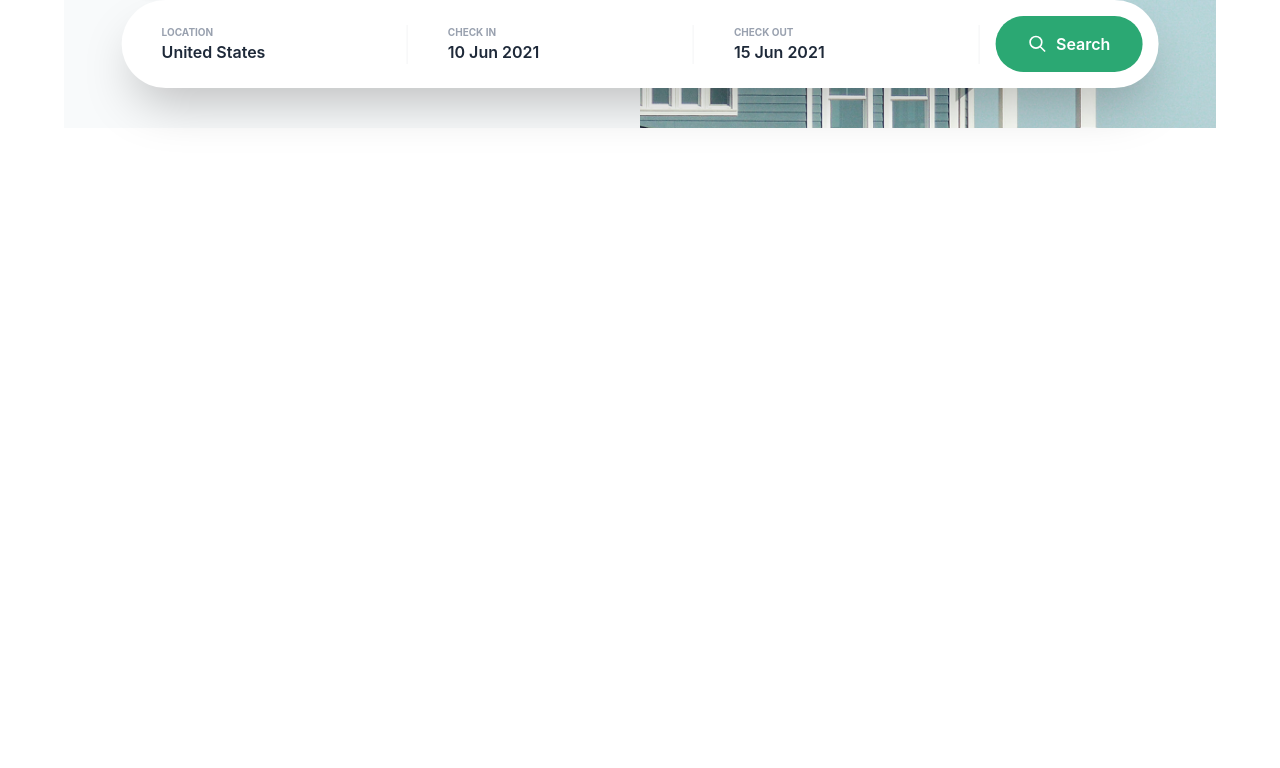
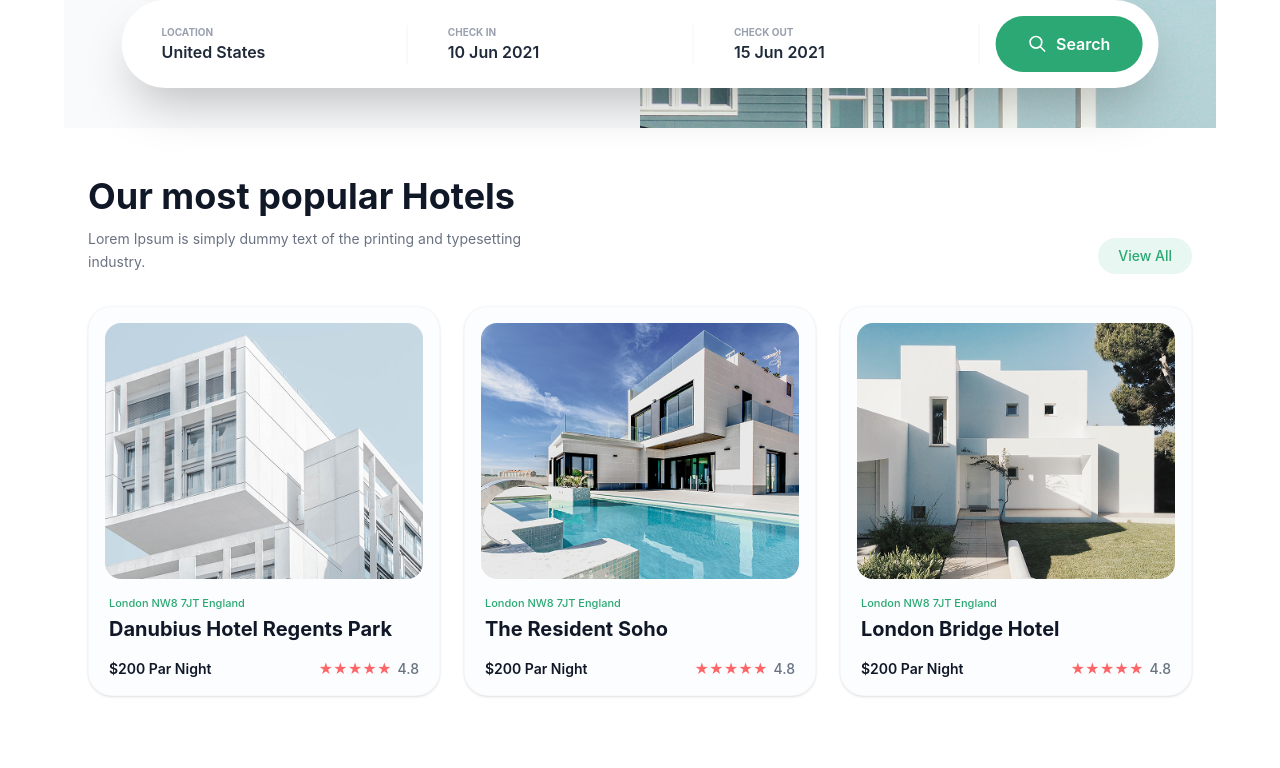
Before and after one commit to GG-absolute/Unity, a website: page index.html in a window 1280 px wide. Shown: the part 556-1324 px from the top of the page. Before the commit the page ends 800 px from the top, so only its background shows below. Drawn offline with nearby package versions, Linux system fonts and the light colour scheme; files that its build step writes are made by us from their sources.

Commit message:
2 section for 1 page html and tailvind sec 2 page 1

```diff
--- a/index.html
+++ b/index.html
@@ -8,12 +8,11 @@
 </head>
 <body>
 
-<header class="w-full bg-white px-8 py-5 flex items-center justify-between shadow-sm font-sans">
-    <!-- Логотип или пустой блок слева -->
-    <div></div>
+<header class="w-full bg-white px-8 py-5 flex items-center justify-between shadow-sm font-sans sticky top-0 z-50">
+    <a href="#" class="lg:block hidden">
+    </a>
 
-    <!-- Ссылки навигации -->
-    <ul class="flex items-center gap-10 text-gray-700 font-medium">
+    <ul class="hidden md:flex items-center gap-10 text-gray-700 font-medium">
         <li><a href="#" class="hover:text-[#2ba873] transition-colors">Booking</a></li>
         <li><a href="#" class="hover:text-[#2ba873] transition-colors">Facilities</a></li>
         <li><a href="#" class="hover:text-[#2ba873] transition-colors">About Us</a></li>
@@ -21,10 +20,12 @@
         <li><a href="#" class="hover:text-[#2ba873] transition-colors">Contact</a></li>
     </ul>
 
-    <!-- Кнопка Login справа -->
-    <div>
+    <div class="flex items-center gap-50">
         <button class="bg-[#2ba873] text-white px-8 py-2.5 rounded-full font-medium hover:bg-[#238c60] transition-colors">
             Login
+        </button>
+        <button class="md:hidden text-gray-700">
+            <svg class="w-6 h-6" fill="none" stroke="currentColor" viewBox="0 0 24 24"><path stroke-linecap="round" stroke-linejoin="round" stroke-width="2" d="M4 6h16M4 12h16M4 18h16"></path></svg>
         </button>
     </div>
 </header>
@@ -72,5 +73,77 @@
   </div>
 </section>
 
+<section class="max-w-6xl mx-auto py-12 px-6 font-sans">
+  <!-- Шапка секции -->
+  <div class="flex flex-wrap justify-between items-end mb-8 gap-4">
+    <div class="max-w-md">
+      <h2 class="text-4xl font-bold text-gray-900 mb-3">Our most popular Hotels</h2>
+      <p class="text-gray-500 text-sm leading-relaxed">Lorem Ipsum is simply dummy text of the printing and typesetting industry.</p>
+    </div>
+    <button class="bg-[#e8f7f1] text-[#2ba873] px-5 py-2 rounded-full text-sm font-medium hover:bg-[#2ba873] hover:text-white transition-colors">
+      View All
+    </button>
+  </div>
+
+  <!-- Контейнер карточек (Flexbox) -->
+  <div class="flex flex-wrap -mx-3">
+
+    <!-- Карточка 1: Danubius Hotel -->
+    <div class="w-full md:w-1/2 lg:w-1/3 px-3 mb-6">
+      <div class="bg-[#fcfdfe] rounded-3xl p-4 shadow-sm border border-gray-100/50">
+        <img src="./images/image (25).png" alt="Danubius Hotel" class="w-full h-64 object-cover rounded-2xl mb-4">
+        <div class="px-1">
+          <p class="text-[11px] text-[#2ba873] font-medium mb-1">London NW8 7JT England</p>
+          <h3 class="text-xl font-bold text-gray-900 mb-4">Danubius Hotel Regents Park</h3>
+          <div class="flex justify-between items-center text-sm">
+            <span class="text-gray-900 font-semibold">$200 Par Night</span>
+            <div class="flex items-center gap-1.5">
+              <span class="text-red-400 flex gap-0.5">★★★★★</span>
+              <span class="text-gray-500 font-medium">4.8</span>
+            </div>
+          </div>
+        </div>
+      </div>
+    </div>
+
+    <!-- Карточка 2: The Resident Soho -->
+    <div class="w-full md:w-1/2 lg:w-1/3 px-3 mb-6">
+      <div class="bg-[#fcfdfe] rounded-3xl p-4 shadow-sm border border-gray-100/50">
+        <img src="./images/image (27).png" alt="The Resident Soho" class="w-full h-64 object-cover rounded-2xl mb-4">
+        <div class="px-1">
+          <p class="text-[11px] text-[#2ba873] font-medium mb-1">London NW8 7JT England</p>
+          <h3 class="text-xl font-bold text-gray-900 mb-4">The Resident Soho</h3>
+          <div class="flex justify-between items-center text-sm">
+            <span class="text-gray-900 font-semibold">$200 Par Night</span>
+            <div class="flex items-center gap-1.5">
+              <span class="text-red-400 flex gap-0.5">★★★★★</span>
+              <span class="text-gray-500 font-medium">4.8</span>
+            </div>
+          </div>
+        </div>
+      </div>
+    </div>
+
+    <!-- Карточка 3: London Bridge Hotel -->
+    <div class="w-full md:w-1/2 lg:w-1/3 px-3 mb-6">
+      <div class="bg-[#fcfdfe] rounded-3xl p-4 shadow-sm border border-gray-100/50">
+        <img src="./images/image (26).png" alt="London Bridge Hotel" class="w-full h-64 object-cover rounded-2xl mb-4">
+        <div class="px-1">
+          <p class="text-[11px] text-[#2ba873] font-medium mb-1">London NW8 7JT England</p>
+          <h3 class="text-xl font-bold text-gray-900 mb-4">London Bridge Hotel</h3>
+          <div class="flex justify-between items-center text-sm">
+            <span class="text-gray-900 font-semibold">$200 Par Night</span>
+            <div class="flex items-center gap-1.5">
+              <span class="text-red-400 flex gap-0.5">★★★★★</span>
+              <span class="text-gray-500 font-medium">4.8</span>
+            </div>
+          </div>
+        </div>
+      </div>
+    </div>
+
+  </div>
+</section>
+
 </body>
 </html>
```
Also changed, not shown: images/image (25).png (added), images/image (26).png (added), images/image (27).png (added).
